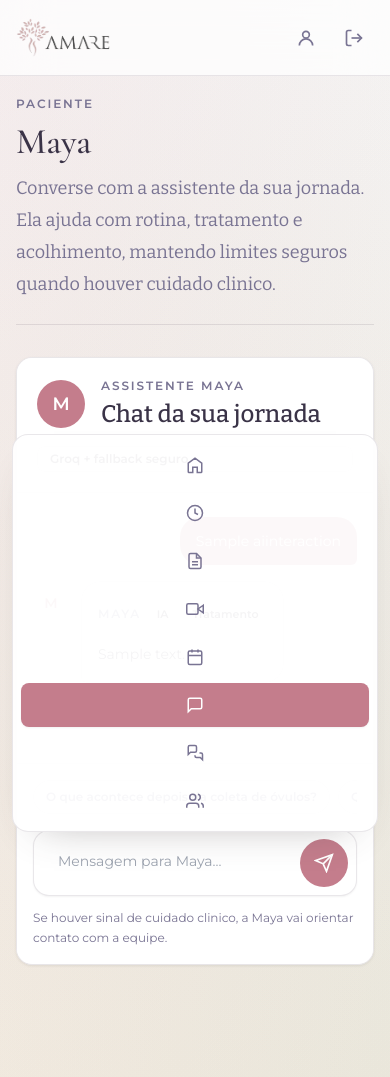
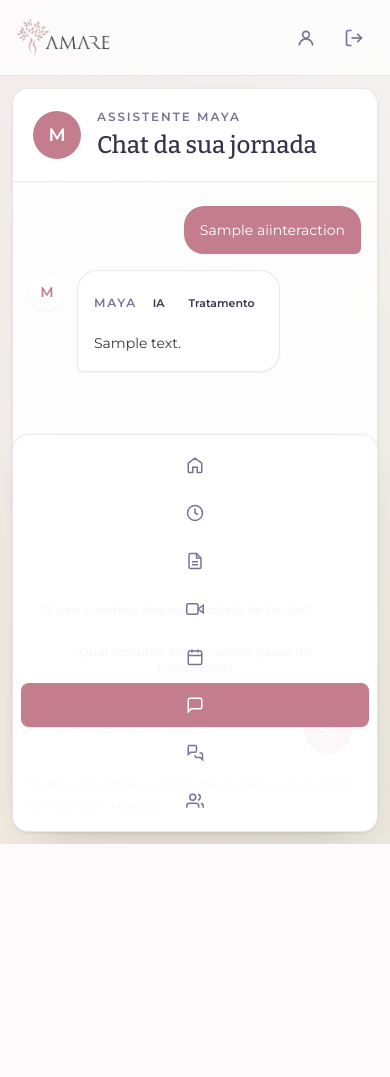
Before and after one commit to marcelof0nseca/ATLASAMARE, a Django app: page /maya/ in a window 390 px wide. After the commit the page ends 844 px from the top, so only its background shows below. Run offline with Django 5.2, Linux system fonts and the light colour scheme; a user stored in the database is signed in; tables that the repository leaves empty hold one stand-in row (values such as "Sample post"); some libraries are stand-ins or nearby versions.

Commit message:
fix: ajuste de responsividade maya

```diff
--- a/templates/patient/maya.html
+++ b/templates/patient/maya.html
@@ -1,13 +1,50 @@
 {% extends "layouts/patient_base.html" %}
 
 {% block title %}Maya | Clinica AMARE{% endblock %}
-{% block page_title %}Maya{% endblock %}
-{% block page_intro %}Converse com a assistente da sua jornada. Ela ajuda com rotina, tratamento e acolhimento, mantendo limites seguros quando houver cuidado clinico.{% endblock %}
+{% block page_title %}{% endblock %}
+{% block page_intro %}{% endblock %}
+
+{% block extra_head %}
+<style>
+  /* Fixar pagina sem scroll — Maya usa scroll apenas dentro do chat */
+  html, body {
+    overflow: hidden !important;
+    height: 100% !important;
+    max-height: 100vh !important;
+  }
+
+  /* Ocultar secao de titulo vazia */
+  .amare-shell > section:first-child {
+    display: none !important;
+  }
+
+  /* Shell ocupa exatamente o espaco abaixo da navbar (76px fixo) */
+  .amare-shell {
+    height: calc(100vh - 76px) !important;
+    max-height: calc(100vh - 76px) !important;
+    min-height: unset !important;
+    overflow: hidden !important;
+    padding: 0 !important;
+    display: flex !important;
+    flex-direction: column !important;
+  }
+
+  /* Wrapper do chat preenche o shell */
+  .maya-wrap {
+    flex: 1 1 0;
+    display: flex;
+    flex-direction: column;
+    overflow: hidden;
+    min-height: 0;
+    padding: clamp(12px, 2vw, 24px);
+  }
+</style>
+{% endblock %}
 
 {% block content %}
-  <section class="mx-auto max-w-5xl">
+  <section class="maya-wrap mx-auto w-full max-w-5xl">
     <section
-      class="amare-card flex h-[calc(100vh-15rem)] min-h-[38rem] flex-col overflow-hidden p-0"
+      class="amare-card flex flex-1 flex-col overflow-hidden p-0"
       x-data
       x-init="$nextTick(() => { const thread = document.getElementById('maya-thread'); if (thread) { thread.scrollTop = thread.scrollHeight; } })"
     >
@@ -20,7 +57,6 @@
               <h2 class="mt-1 font-serif text-2xl font-medium text-text-strong">Chat da sua jornada</h2>
             </div>
           </div>
-          <span class="amare-chip">Groq + fallback seguro</span>
         </div>
       </div>
 
@@ -45,11 +81,11 @@
       </div>
 
       <div class="border-t border-border bg-white/90 p-4 sm:p-5">
-        <div class="mb-3 flex gap-2 overflow-x-auto pb-1">
-          {% for example in prompt_examples %}
+        <div class="mb-3 flex flex-wrap gap-2">
+          {% for example in prompt_examples|slice:":2" %}
             <button
               type="button"
-              class="shrink-0 rounded-full border border-border bg-white px-3 py-2 text-xs font-semibold text-text-muted transition hover:border-golden hover:text-golden"
+              class="rounded-full border border-border bg-white px-3 py-2 text-xs font-semibold text-text-muted transition hover:border-golden hover:text-golden"
               onclick="document.getElementById('id_question').value='{{ example|escapejs }}'; document.getElementById('id_question').focus();"
             >
               {{ example }}
```
